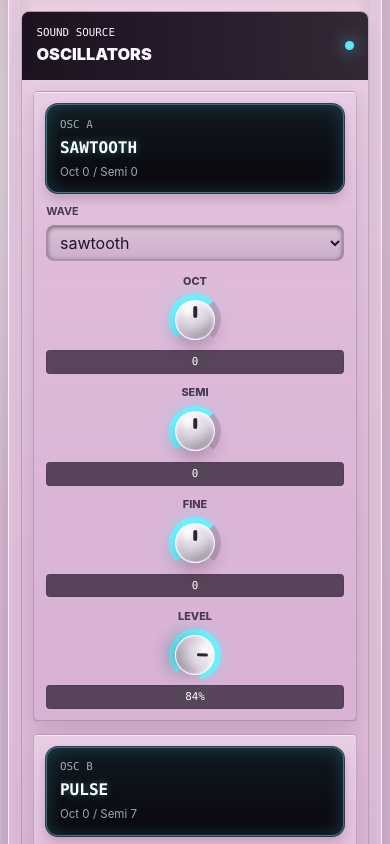
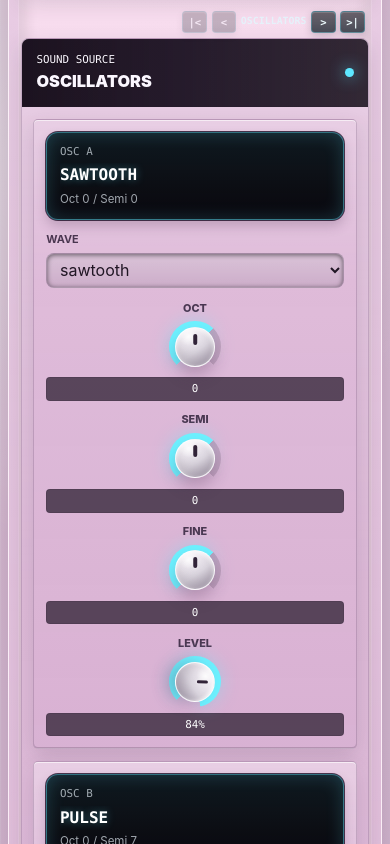
Before and after one commit to kimyounggaur/synthesizer, a React (Vite) app: page / in a window 390 px wide. Shown: the part 687-1531 px from the top of the page. Built offline with nearby package versions, Linux system fonts and the light colour scheme.

Commit message:
Add movable synth panel layout controls

```diff
--- a/src/components/PresetBrowser.tsx
+++ b/src/components/PresetBrowser.tsx
@@ -4,7 +4,6 @@ import { usePresetStore } from '../store/presetStore';
 import { selectEngineState, useSynthStore } from '../store/synthStore';
 import type { MeterSnapshot, SynthPreset } from '../types/synth';
 import { createUserPreset, exportPresets, parsePresetImport } from '../utils/presetStorage';
-import { PresetArtwork } from './PresetArtwork';
 
 type PresetFilter = SynthPreset['category'] | 'All' | 'User';
 
@@ -183,12 +182,9 @@ export function PresetBrowser({ meter }: PresetBrowserProps) {
               return (
                 <div key={preset.id} className={active ? 'flex-preset-row is-active' : 'flex-preset-row'}>
                   <button className="flex-preset-load" onClick={() => loadPreset(preset)}>
-                    <PresetArtwork preset={preset} engine={preset.engine} size="thumb" />
-                    <span className="flex-preset-copy">
-                      <span className="flex-preset-name">{preset.name}</span>
-                      <span className="flex-preset-meta">
-                        {preset.category} / {preset.author}
-                      </span>
+                    <span className="flex-preset-name">{preset.name}</span>
+                    <span className="flex-preset-meta">
+                      {preset.category} / {preset.author}
                     </span>
                   </button>
                   {active ? <span className="flex-preset-loaded">Loaded</span> : null}
--- a/src/components/SynthLayout.tsx
+++ b/src/components/SynthLayout.tsx
@@ -14,12 +14,71 @@ import { WaveSequencerPanel } from './WaveSequencerPanel';
 import { EffectsPanel } from './EffectsPanel';
 
 const silentMeter: MeterSnapshot = { peak: 0, rms: 0, clipping: false, audioState: 'unavailable', activeVoices: 0 };
+const PANEL_LAYOUT_KEY = 'wave-vector-hybrid-synth:panel-layout';
+
+type MovablePanelId = 'oscillators' | 'filter' | 'envelopes' | 'presets' | 'lfo' | 'vector' | 'waveSeq' | 'effects';
+type MoveDirection = 'first' | 'previous' | 'next' | 'last';
+
+const defaultPanelOrder: MovablePanelId[] = ['oscillators', 'filter', 'envelopes', 'presets', 'lfo', 'vector', 'waveSeq', 'effects'];
+
+const panelLabels: Record<MovablePanelId, string> = {
+  oscillators: 'Oscillators',
+  filter: 'Filter',
+  envelopes: 'Envelopes',
+  presets: 'Presets',
+  lfo: 'LFO',
+  vector: 'Vector',
+  waveSeq: 'Wave Seq',
+  effects: 'Effects',
+};
+
+function readPanelOrder(): MovablePanelId[] {
+  try {
+    const parsed = JSON.parse(window.localStorage.getItem(PANEL_LAYOUT_KEY) ?? '[]') as unknown;
+    if (!Array.isArray(parsed)) {
+      return defaultPanelOrder;
+    }
+    const next = parsed.filter((value): value is MovablePanelId => defaultPanelOrder.includes(value as MovablePanelId));
+    if (next.length !== defaultPanelOrder.length) {
+      return defaultPanelOrder;
+    }
+    return next;
+  } catch {
+    return defaultPanelOrder;
+  }
+}
+
+function movePanelOrder(order: MovablePanelId[], panelId: MovablePanelId, direction: MoveDirection): MovablePanelId[] {
+  const from = order.indexOf(panelId);
+  if (from < 0) {
+    return order;
+  }
+
+  const to =
+    direction === 'first'
+      ? 0
+      : direction === 'last'
+        ? order.length - 1
+        : direction === 'previous'
+          ? Math.max(0, from - 1)
+          : Math.min(order.length - 1, from + 1);
+
+  if (from === to) {
+    return order;
+  }
+
+  const next = [...order];
+  const [panel] = next.splice(from, 1);
+  next.splice(to, 0, panel);
+  return next;
+}
 
 export function SynthLayout() {
   const engineRef = useRef<AudioEngine | null>(null);
   const testToneTimerRef = useRef<number | null>(null);
   const [engineError, setEngineError] = useState<string | null>(null);
   const [meter, setMeter] = useState<MeterSnapshot>(silentMeter);
+  const [panelOrder, setPanelOrder] = useState<MovablePanelId[]>(readPanelOrder);
   const setActiveNote = useSynthStore((state) => state.setActiveNote);
   const clearActiveNote = useSynthStore((state) => state.clearActiveNote);
   const clearActiveNotes = useSynthStore((state) => state.clearActiveNotes);
@@ -53,6 +112,14 @@ export function SynthLayout() {
     }, 100);
     return () => window.clearInterval(timer);
   }, []);
+
+  useEffect(() => {
+    try {
+      window.localStorage.setItem(PANEL_LAYOUT_KEY, JSON.stringify(panelOrder));
+    } catch {
+      // Layout persistence is optional; panel movement still works without storage.
+    }
+  }, [panelOrder]);
 
   const handleNoteOn = useCallback(
     (note: number, velocity: number) => {
@@ -98,6 +165,35 @@ export function SynthLayout() {
     }, 650);
   }, [clearActiveNote, setActiveNote]);
 
+  const handleMovePanel = useCallback((panelId: MovablePanelId, direction: MoveDirection) => {
+    setPanelOrder((order) => movePanelOrder(order, panelId, direction));
+  }, []);
+
+  const renderPanel = (panelId: MovablePanelId) => {
+    if (panelId === 'oscillators') {
+      return <OscillatorPanel />;
+    }
+    if (panelId === 'filter') {
+      return <FilterPanel />;
+    }
+    if (panelId === 'envelopes') {
+      return <EnvelopePanel />;
+    }
+    if (panelId === 'presets') {
+      return <PresetBrowser meter={meter} />;
+    }
+    if (panelId === 'lfo') {
+      return <LFOPanel />;
+    }
+    if (panelId === 'vector') {
+      return <VectorMixerPanel />;
+    }
+    if (panelId === 'waveSeq') {
+      return <WaveSequencerPanel />;
+    }
+    return <EffectsPanel />;
+  };
+
   return (
     <main className="synth-workbench min-h-screen p-2 text-slate-100 md:p-3">
       <div className="hardware-shell flex w-full max-w-none flex-col gap-4 p-3 md:p-4">
@@ -107,21 +203,27 @@ export function SynthLayout() {
           <div className="panel border-amber-400/40 p-4 text-sm text-amber-100">{engineError}</div>
         ) : (
           <>
-            <section className="main-console-grid">
-              <div className="primary-module-grid">
-                <OscillatorPanel />
-                <FilterPanel />
-                <EnvelopePanel />
-              </div>
-              <aside className="side-rack-grid">
-                <PresetBrowser meter={meter} />
-              </aside>
-            </section>
-            <section className="modulation-console-grid">
-              <LFOPanel />
-              <VectorMixerPanel />
-              <WaveSequencerPanel />
-              <EffectsPanel />
+            <section className="movable-console-grid" aria-label="Movable synth panels">
+              {panelOrder.map((panelId, index) => (
+                <div key={panelId} className={`movable-panel-frame movable-panel-${panelId}`}>
+                  <div className="panel-move-controls" aria-label={`${panelLabels[panelId]} layout controls`}>
+                    <button type="button" disabled={index === 0} onClick={() => handleMovePanel(panelId, 'first')} aria-label={`${panelLabels[panelId]} move to first`}>
+                      |&lt;
+                    </button>
+                    <button type="button" disabled={index === 0} onClick={() => handleMovePanel(panelId, 'previous')} aria-label={`${panelLabels[panelId]} move previous`}>
+                      &lt;
+                    </button>
+                    <span>{panelLabels[panelId]}</span>
+                    <button type="button" disabled={index === panelOrder.length - 1} onClick={() => handleMovePanel(panelId, 'next')} aria-label={`${panelLabels[panelId]} move next`}>
+                      &gt;
+                    </button>
+                    <button type="button" disabled={index === panelOrder.length - 1} onClick={() => handleMovePanel(panelId, 'last')} aria-label={`${panelLabels[panelId]} move to last`}>
+                      &gt;|
+                    </button>
+                  </div>
+                  {renderPanel(panelId)}
+                </div>
+              ))}
             </section>
             <Keyboard onNoteOn={handleNoteOn} onNoteOff={handleNoteOff} />
           </>
--- a/src/styles.css
+++ b/src/styles.css
@@ -404,6 +404,78 @@
     display: grid;
     gap: 1rem;
     align-content: start;
+  }
+
+  .movable-console-grid {
+    display: grid;
+    grid-template-columns: repeat(4, minmax(0, 1fr));
+    align-items: start;
+    gap: 1rem;
+  }
+
+  .movable-panel-frame {
+    display: grid;
+    min-width: 0;
+    align-content: start;
+    gap: 0.35rem;
+  }
+
+  .movable-panel-oscillators,
+  .movable-panel-presets {
+    grid-column: span 2;
+  }
+
+  .panel-move-controls {
+    display: flex;
+    align-items: center;
+    justify-content: flex-end;
+    gap: 0.28rem;
+    min-width: 0;
+    padding: 0 0.25rem;
+  }
+
+  .panel-move-controls span {
+    overflow: hidden;
+    color: rgba(223, 250, 255, 0.72);
+    font-family: ui-monospace, SFMono-Regular, Menlo, Consolas, monospace;
+    font-size: 0.62rem;
+    font-weight: 900;
+    text-overflow: ellipsis;
+    text-transform: uppercase;
+    white-space: nowrap;
+  }
+
+  .panel-move-controls button {
+    display: grid;
+    width: 1.55rem;
+    height: 1.35rem;
+    place-items: center;
+    border: 1px solid rgba(94, 232, 255, 0.32);
+    border-radius: 4px;
+    background:
+      linear-gradient(180deg, rgba(255, 255, 255, 0.18), rgba(94, 232, 255, 0.08)),
+      rgba(18, 15, 24, 0.76);
+    color: #eefcff;
+    font-family: ui-monospace, SFMono-Regular, Menlo, Consolas, monospace;
+    font-size: 0.66rem;
+    font-weight: 900;
+    line-height: 1;
+    box-shadow: inset 0 1px 0 rgba(255, 255, 255, 0.16), 0 3px 9px rgba(18, 12, 20, 0.18);
+  }
+
+  .panel-move-controls button:hover:not(:disabled) {
+    border-color: rgba(94, 232, 255, 0.72);
+    color: #ffffff;
+    box-shadow: 0 0 12px rgba(94, 232, 255, 0.22);
+  }
+
+  .panel-move-controls button:active:not(:disabled) {
+    transform: translateY(1px);
+  }
+
+  .panel-move-controls button:disabled {
+    cursor: not-allowed;
+    opacity: 0.34;
   }
 
   .section-panel {
@@ -1951,17 +2023,9 @@
   }
 
   .flex-preset-load {
-    display: grid;
-    grid-template-columns: auto minmax(0, 1fr);
-    align-items: center;
-    gap: 0.55rem;
+    display: block;
     min-width: 0;
     text-align: left;
-  }
-
-  .flex-preset-copy {
-    display: block;
-    min-width: 0;
   }
 
   .flex-preset-name,
@@ -2625,6 +2689,10 @@
       grid-template-columns: minmax(0, 1fr) minmax(520px, 620px);
     }
 
+    .movable-console-grid {
+      grid-template-columns: repeat(4, minmax(0, 1fr));
+    }
+
     .primary-module-grid {
       grid-template-columns: minmax(440px, 1.35fr) minmax(320px, 0.85fr) minmax(320px, 0.85fr);
       grid-auto-flow: dense;
@@ -2635,8 +2703,13 @@
     .command-panel,
     .main-console-grid,
     .primary-module-grid,
-    .modulation-console-grid {
+    .modulation-console-grid,
+    .movable-console-grid {
       grid-template-columns: 1fr;
+    }
+
+    .movable-panel-frame {
+      grid-column: auto;
     }
 
     .primary-module-grid > .osc-panel {
```
